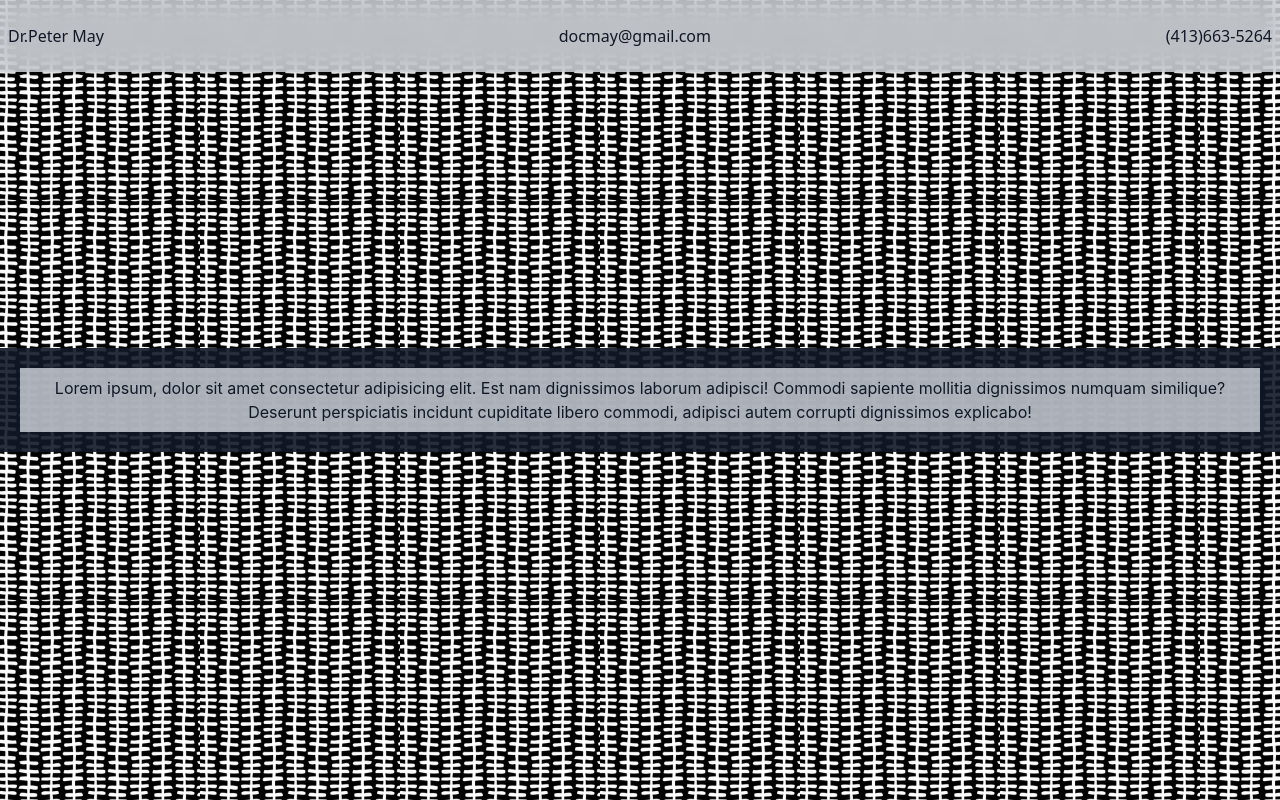
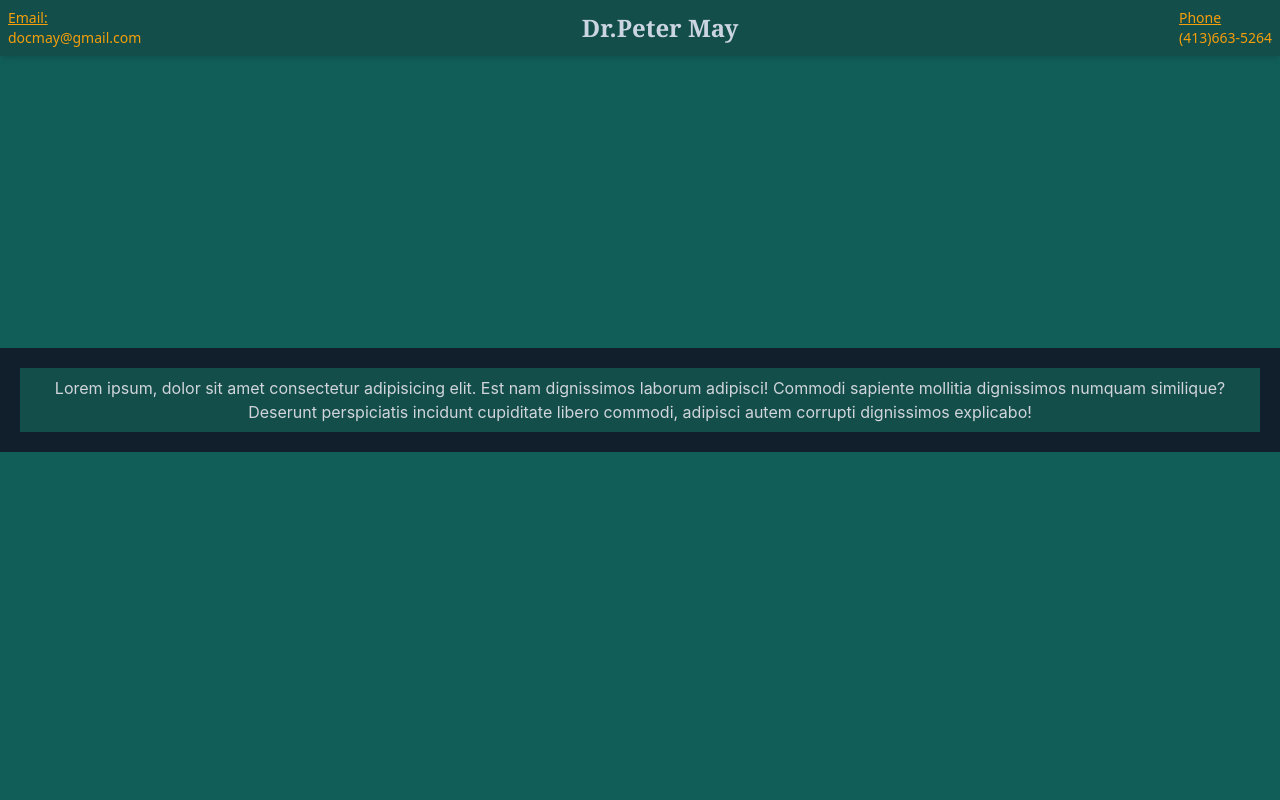
Before and after one commit to maxmay94/dr_may, a React (Vite) app: page / in a window 1280 px wide. Built offline with nearby package versions, Linux system fonts and the light colour scheme.

Commit message:
change style

```diff
--- a/index.html
+++ b/index.html
@@ -6,8 +6,8 @@
     <meta name="viewport" content="width=device-width, initial-scale=1.0" />
     <title>Dr.May Chiropractic</title>
   </head>
-  <body class="bg-repeat bg-[length:200px_200px]" style="background-image: url(/src/images/pattern.jpeg)">
-  <!-- <body class="bg-gray-400 h-screen"> -->
+  <body class="bg-teal-800">
+  <!-- <body class="bg-repeat bg-[length:200px_200px]" style="background-image: url(/src/images/pattern.jpeg)"> -->
     <div class="bg-gray-900/90" id="root"></div>
     <script type="module" src="/src/main.jsx"></script>
   </body>
--- a/src/App.jsx
+++ b/src/App.jsx
@@ -4,9 +4,7 @@ import Landing from './pages/Landing/Landing'
 function App() {
   return (
     <>
-      {/* <div className='absolute top-0'> */}
-        <NavBar />
-      {/* </div> */}
+      <NavBar />
       <Landing />
     </>
   )
--- a/src/components/navBar/NavBar.jsx
+++ b/src/components/navBar/NavBar.jsx
@@ -1,14 +1,25 @@
 const NavBar = () => {
   return (
-    <div className="flex justify-around sm:py-1 md:py-2 xl:py-4 bg-gray-300/80
+    <div className="flex justify-around bg-teal-900
     backdrop-blur-md shadow-md w-full
     fixed top-0 left-0 right-0 z-10">
-      <div className='text-gray-900 font-sans w-screen'>
+      <div className='text-amber-500 font-sans w-screen'>
         <nav className="">
           <ul className="flex flex-row">
-            <li className="grow m-2">Dr.Peter May</li>
-            <li className="grow m-2">docmay@gmail.com</li>
-            <li className="m-2">(413)663-5264</li>
+            <li className="grow m-2 text-sm font-light">
+              <div className="text-left underline">
+                Email:
+              </div>
+              docmay@gmail.com</li>
+
+            <li className="grow m-2 mt-3 font-serif font-bold text-2xl text-slate-300">Dr.Peter May</li>
+
+            <li className="m-2 text-sm font-light">
+              <div className="text-left underline">
+                Phone
+              </div>
+              (413)663-5264
+            </li>
           </ul>
         </nav>
       </div>
--- a/src/pages/Landing/Landing.jsx
+++ b/src/pages/Landing/Landing.jsx
@@ -2,7 +2,7 @@
 const Landing = () => {
   return (
     <main className="flex text-center">
-      <div className="bg-gray-300/80 text-gray-900 m-5 p-2 drop">
+      <div className="bg-teal-900 text-gray-300 m-5 p-2 drop">
         Lorem ipsum, dolor sit amet consectetur adipisicing elit. Est nam dignissimos laborum adipisci! Commodi sapiente mollitia dignissimos numquam similique? Deserunt perspiciatis incidunt cupiditate libero commodi, adipisci autem corrupti dignissimos explicabo!
       </div>
     </main>
```
